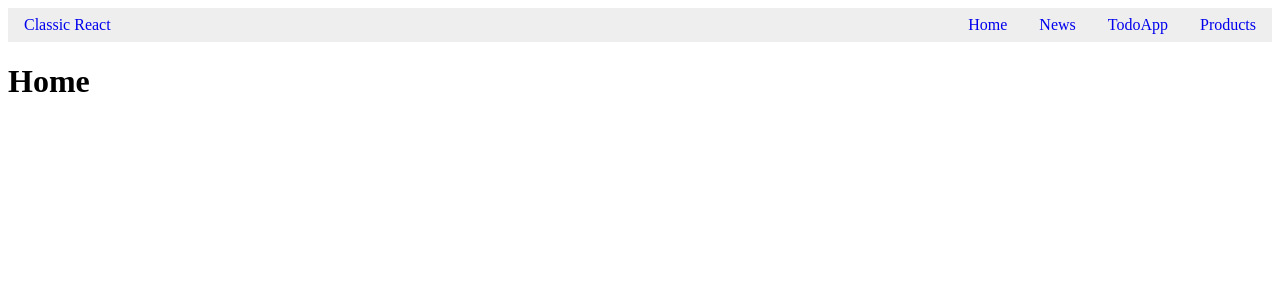
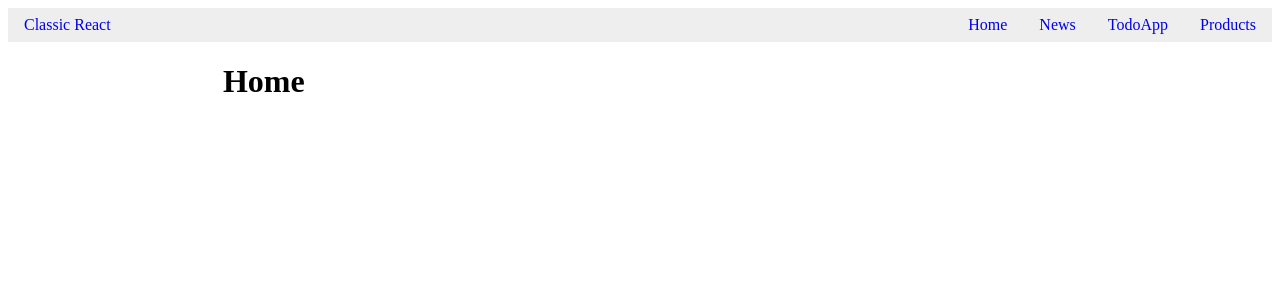
Before and after one commit to Liamm3/classic-react, a React (Create React App) app: page / in a window 1280 px wide. Shown: the top 300 px of the page. Built offline with nearby package versions, Linux system fonts and the light colour scheme; what typography would draw is missing.

Commit message:
Wrap content in Container

```diff
--- a/src/Layout.js
+++ b/src/Layout.js
@@ -1,10 +1,16 @@
 import React, { Fragment } from 'react'
 
 import Nav from './components/Nav'
+import styled from 'styled-components'
+
+const Container = styled.div`
+  width: 66%;
+  margin: 1rem auto 0 auto;
+`
 
 export default ({ children }) => (
   <Fragment>
     <Nav />
-    {children}
+    <Container>{children}</Container>
   </Fragment>
 )
```
